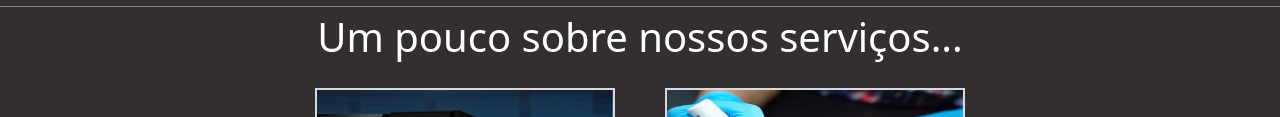
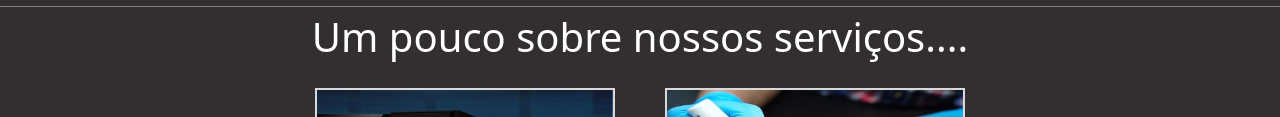
Before and after one commit to pedroedreira/projeto_CoderHouse, a plain HTML site: page index.html in a window 1280 px wide. Shown: the part 1344-1461 px from the top of the page. Drawn offline with nearby package versions, Linux system fonts and the light colour scheme.

Commit message:
alteracao_reticencias

```diff
--- a/index.html
+++ b/index.html
@@ -101,7 +101,7 @@
           </div>
        </div>
        <div class='about-us'>
-        <p>Um pouco sobre nossos serviços...</p>
+        <p>Um pouco sobre nossos serviços....</p>
        </div>
         <div class="images-container">
           <div>
@@ -135,6 +135,6 @@
        </div>
      </footer>
     </div>
-    <script src="https://cdn.jsdelivr.net/npm/bootstrap@5.2.1/dist/js/bootstrap.bundle.min.js" integrity="sha384-u1OknCvxWvY5kfmNBILK2hRnQC3Pr17a+RTT6rIHI7NnikvbZlHgTPOOmMi466C8" crossorigin="anonymous"></script>
+
   </body>
 </html>
```
